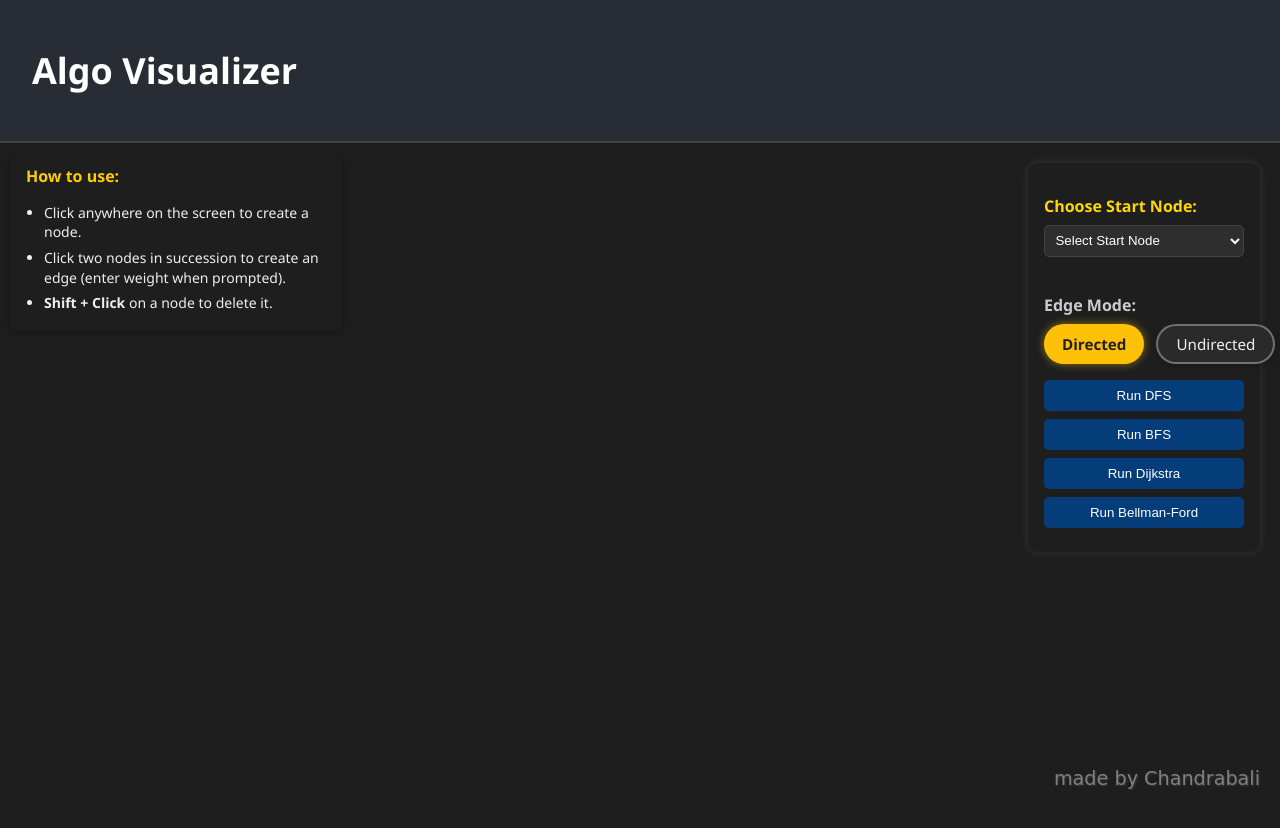
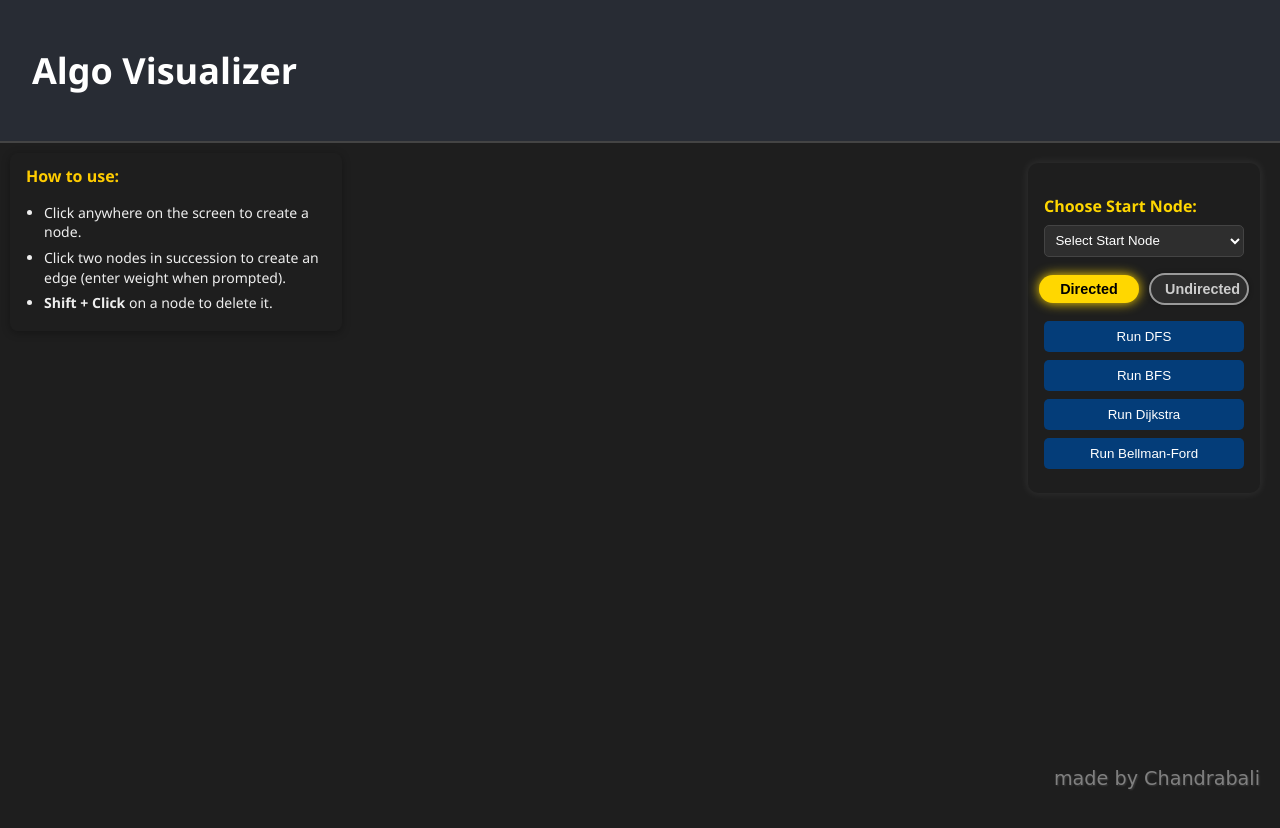
Before and after one commit to cb-04/Algo-visualizer, a React (Create React App) app: page /graph in a window 1280 px wide. Shown: the top 828 px of the page. Built offline with nearby package versions, Linux system fonts and the light colour scheme.

Commit message:
Added Styling for Directed and Undirected Edges

```diff
--- a/src/components/GraphVisualizer.jsx
+++ b/src/components/GraphVisualizer.jsx
@@ -13,8 +13,7 @@ export default function GraphVisualizer() {
   const [selectedNode, setSelectedNode] = useState(null);
   const [startNodeId, setStartNodeId] = useState(null);
   const [visitedNodes, setVisitedNodes] = useState([]);
-  const [isDirected, setIsDirected] = useState(true); // Default: directed edges
-
+  const [isDirected, setIsDirected] = useState(true);
 
   const handleCanvasClick = (e) => {
     if (e.target.closest('.controls') || e.target.closest('.instructions')) return;
@@ -50,7 +49,11 @@ export default function GraphVisualizer() {
           const parsedWeight = parseFloat(weightInput);
 
           if (!isNaN(parsedWeight)) {
-            setEdges([...edges, { from: selectedNode, to: nodeId, weight: parsedWeight, directed: isDirected }]);
+            setEdges(prev => [
+              ...prev,
+              { from: selectedNode, to: nodeId, weight: parsedWeight, directed: isDirected },
+              ...(isDirected ? [] : [{ from: nodeId, to: selectedNode, weight: parsedWeight, directed: isDirected }])
+            ]);
           } else {
             alert('Invalid weight. Edge not created.');
           }
@@ -117,31 +120,20 @@ export default function GraphVisualizer() {
           ))}
         </select>
 
-
-        <div className="edge-mode">
-          <h4>Edge Mode:</h4>
-          <div className="edge-mode-buttons">
+        <div className="edge-toggle-container">
           <button
-              className={isDirected ? 'active' : ''}
-              onClick={(e) => {
-                e.stopPropagation();
-                setIsDirected(true);
-              }}
+            className={`edge-toggle-button ${isDirected ? 'active' : ''}`}
+            onClick={() => setIsDirected(true)}
           >
             Directed
           </button>
           <button
-              className={!isDirected ? 'active' : ''}
-              onClick={(e) => {
-                e.stopPropagation();
-                setIsDirected(false);
-              }}
+            className={`edge-toggle-button ${!isDirected ? 'active' : ''}`}
+            onClick={() => setIsDirected(false)}
           >
             Undirected
           </button>
         </div>
-        </div>
-
 
         <div className="algo-buttons">
           <button onClick={runDFS}>Run DFS</button>
@@ -151,45 +143,82 @@ export default function GraphVisualizer() {
         </div>
       </div>
 
-      {/* Edges */}
+      {/* SVG Edges */}
+      <svg className="edge-layer" width="100%" height="100%">
+        <defs>
+          <marker
+            id="arrowhead"
+            markerWidth="10"
+            markerHeight="7"
+            refX="10"
+            refY="3.5"
+            orient="auto"
+          >
+            <polygon points="0 0, 10 3.5, 0 7" fill="white" />
+          </marker>
+        </defs>
+
         {edges.map((edge, index) => {
           const from = nodes.find(n => n.id === edge.from);
           const to = nodes.find(n => n.id === edge.to);
           if (!from || !to) return null;
 
-       const x1 = from.x + 15, y1 = from.y + 15;
-       const x2 = to.x + 15, y2 = to.y + 15;
-       const midX = (x1 + x2) / 2;
-       const midY = (y1 + y2) / 2;
-       const length = Math.hypot(x2 - x1, y2 - y1);
-       const angle = Math.atan2(y2 - y1, x2 - x1) * 180 / Math.PI;
+          const x1 = from.x + 15;
+          const y1 = from.y + 15;
+          const x2 = to.x + 15;
+          const y2 = to.y + 15;
+
+          // Calculate direction
+          const dx = x2 - x1;
+          const dy = y2 - y1;
+          const distance = Math.hypot(dx, dy);
+          const nodeRadius = 15; // Adjust based on node size
+
+          // Shorten end of line to stop before hitting the node
+          const shortenRatio = (distance - nodeRadius) / distance;
+          const shortenedX2 = x1 + dx * shortenRatio;
+          const shortenedY2 = y1 + dy * shortenRatio;
+
+          // Similarly, if you want to shorten the start too (optional)
+          const shortenStartRatio = nodeRadius / distance;
+          const shortenedX1 = x1 + dx * shortenStartRatio;
+          const shortenedY1 = y1 + dy * shortenStartRatio;
+
 
           return (
-         <React.Fragment key={index}>
+            <line
+              x1={shortenedX1}
+              y1={shortenedY1}
+              x2={shortenedX2}
+              y2={shortenedY2}
+              stroke="white"
+              strokeWidth="2"
+              markerEnd={edge.directed ? 'url(#arrowhead)' : ''}
+            />
+
+          );
+        })}
+      </svg>
+
+      {/* Edge Weights */}
+      {edges.map((edge, index) => {
+        const from = nodes.find(n => n.id === edge.from);
+        const to = nodes.find(n => n.id === edge.to);
+        if (!from || !to) return null;
+
+        const midX = (from.x + to.x) / 2;
+        const midY = (from.y + to.y) / 2;
+
+        return (
           <div
-             className={`edge ${edge.directed ? 'directed' : ''}`}
-             style={{
-               left: `${x1}px`,
-               top: `${y1}px`,
-               width: `${length}px`,
-               transform: `rotate(${angle}deg)`
-             }}
-           >
-             {edge.directed && <div className="arrowhead" />}
-           </div>
-           <div
+            key={`weight-${index}`}
             className="weight-label"
-             style={{
-               left: `${midX}px`,
-               top: `${midY}px`
-             }}
+            style={{ left: `${midX + 15}px`, top: `${midY + 15}px` }}
           >
             {edge.weight}
           </div>
-         </React.Fragment>
         );
       })}
-
 
       {/* Nodes */}
       {nodes.map((node) => (
@@ -197,10 +226,7 @@ export default function GraphVisualizer() {
           key={node.id}
           className={`node ${selectedNode === node.id ? 'selected' : ''} ${visitedNodes.includes(node.id) ? 'visited' : ''}`}
           onClick={(e) => handleNodeClick(e, node.id)}
-          style={{
-            left: `${node.x}px`,
-            top: `${node.y}px`
-          }}
+          style={{ left: `${node.x}px`, top: `${node.y}px` }}
         >
           {node.id}
         </div>
--- a/src/styles/GraphVisualizer.css
+++ b/src/styles/GraphVisualizer.css
@@ -134,64 +134,56 @@
   background-color: white;
   position: absolute;
   transform-origin: 0 0;
+  z-index: 1;
 }
 
 .edge.directed {
-  position: relative;
+  background-color: white; /* Same thickness and color */
 }
 
 .arrowhead {
   position: absolute;
-  right: 0;
-  top: -4px;
+  right: -8px;
+  top: 50%;
+  transform: translateY(-50%);
   width: 0;
   height: 0;
-  border-top: 6px solid transparent;
-  border-bottom: 6px solid transparent;
-  border-left: 8px solid white;
+  border-top: 5px solid transparent;
+  border-bottom: 5px solid transparent;
+  border-left: 10px solid white;
+  z-index: 2;
 }
 
-.edge-mode {
-  margin-top: 1rem;
+
+.edge-toggle-container {
+  display: flex;
+  justify-content: center;
+  align-items: center;
+  gap: 10px;
+  margin-bottom: 16px;
 }
 
-.edge-mode h4 {
-  margin-bottom: 0.5rem;
-  font-size: 1rem;
-  color: #ccc;
-  font-family: 'Segoe UI', sans-serif;
+.edge-toggle-button {
+  padding: 6px 14px;
+  font-size: 0.9rem;
+  font-weight: 600;
+  border: none;
+  border-radius: 20px;
+  cursor: pointer;
+  transition: all 0.2s ease-in-out;
+  box-shadow: 0 0 5px rgba(0, 0, 0, 0.3);
+  min-width: 100px;
+  text-align: center;
 }
 
-.edge-mode-buttons {
-  display: flex;
-  gap: 12px; /* Adds nice spacing between buttons */
-  justify-content: flex-start;
-  margin-bottom: 1rem;
+.edge-toggle-button.active {
+  background-color: #FFD700;
+  color: black;
+  box-shadow: 0 0 12px #FFD700;
 }
 
-.edge-mode-buttons button {
-  padding: 8px 18px;
-  border-radius: 20px;
-  border: 2px solid #ffffff55;
-  background-color: #2a2a2a;
-  color: #f1f1f1;
-  font-size: 0.95rem;
-  font-weight: 500;
-  cursor: pointer;
-  transition: all 0.2s ease-in-out;
-  font-family: 'Segoe UI', sans-serif;
-  box-shadow: 2px 2px 6px #00000033;
+.edge-toggle-button:not(.active) {
+  background-color: #2d2d2d;
+  color: #ccc;
+  border: 2px solid #999;
 }
-
-.edge-mode-buttons button:hover {
-  background-color: #ffffff11;
-  border-color: #ffffff88;
-}
-
-.edge-mode-buttons button.active {
-  background-color: #ffc107;
-  color: #212121;
-  font-weight: bold;
-  border: none;
-  box-shadow: 0 0 8px #ffc10788;
-}
```
Lines whose indentation alone changed are shown as unchanged.
